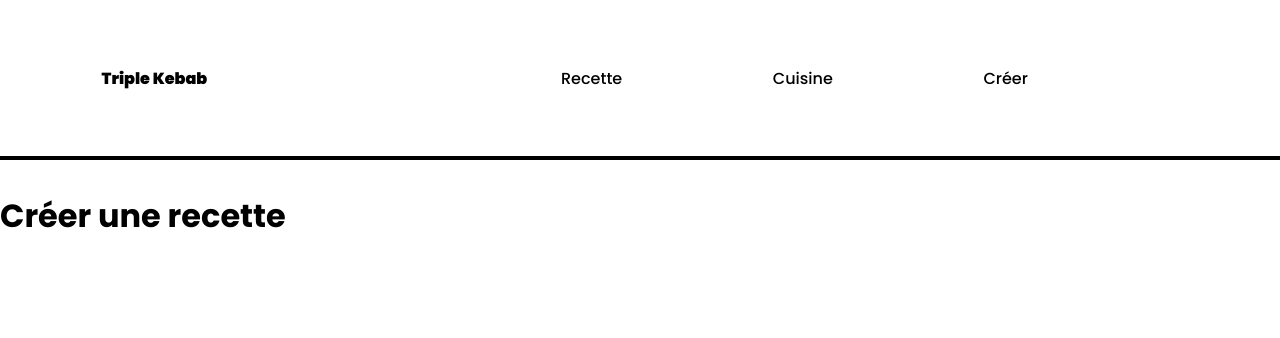
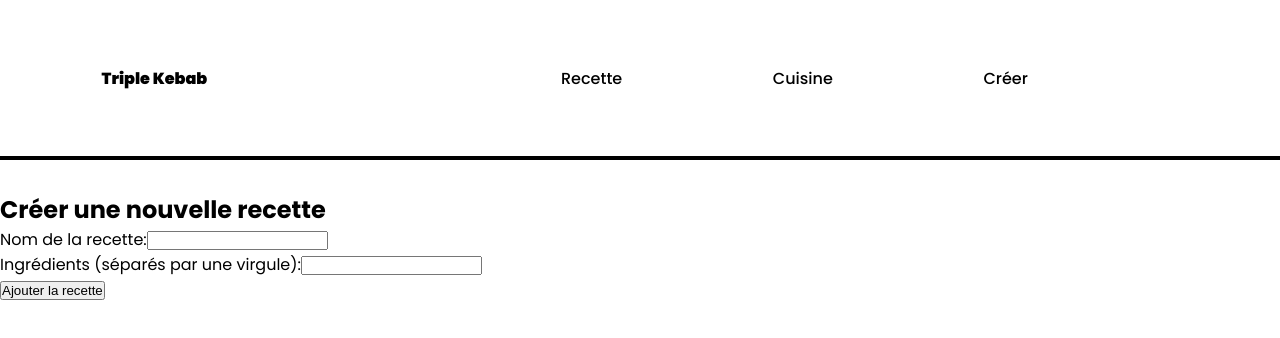
Before and after one commit to rachboudj/partiel-kebab, a React (Vite) app: page /creer in a window 1280 px wide. Shown: the top 338 px of the page. Built offline with nearby package versions, Linux system fonts and the light colour scheme.

Commit message:
ajout d'une recette, affichage dans la console

```diff
--- a/src/pages/creationRecette.jsx
+++ b/src/pages/creationRecette.jsx
@@ -1,9 +1,52 @@
-import React from 'react'
+import React from 'react';
+import { useState } from 'react';
+
 
 export default function creationRecette() {
-    return (
-        <div>
-            <h1>Créer une recette</h1>
-        </div>
-    )
-}
+    const [nomRecette, setNomRecette] = useState('');
+    const [ingredients, setIngredients] = useState('');
+
+    const handleSubmit = (e) => {
+        e.preventDefault();
+        const recette = {
+            nom: nomRecette,
+            ingredients: ingredients.split(',')
+        };
+
+        console.log('La recette :', recette);
+
+        setNomRecette('');
+        setIngredients('');
+    };
+
+
+
+return (
+
+
+    <div>
+        <h2>Créer une nouvelle recette</h2>
+        <form onSubmit={handleSubmit}>
+            <div>
+                <label>Nom de la recette:</label>
+                <input
+                    type="text"
+                    value={nomRecette}
+                    onChange={(e) => setNomRecette(e.target.value)}
+                    required
+                />
+            </div>
+            <div>
+                <label>Ingrédients (séparés par une virgule):</label>
+                <input
+                    type="text"
+                    value={ingredients}
+                    onChange={(e) => setIngredients(e.target.value)}
+                    required
+                />
+            </div>
+            <button type="submit">Ajouter la recette</button>
+        </form>
+    </div>
+)
+    }
```
